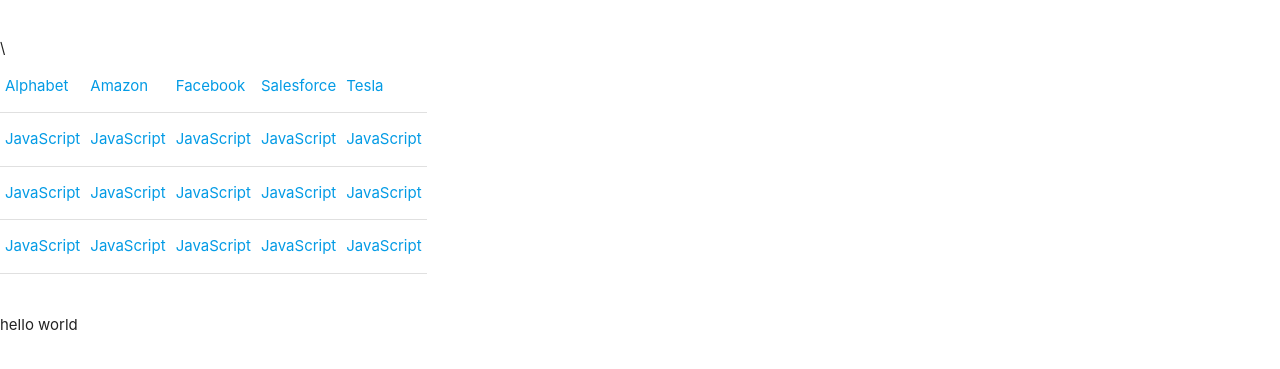
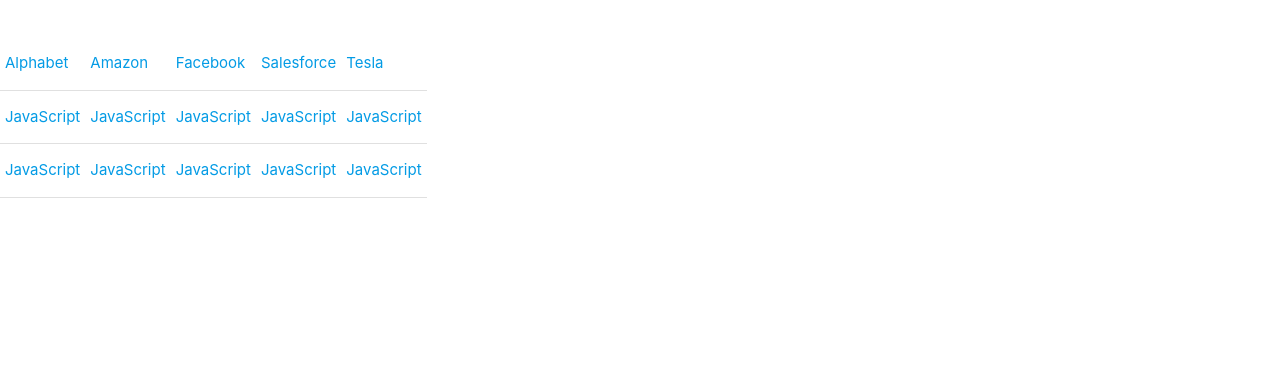
Before and after one commit to nhezrony/pro3test, a website: page public/index.html in a window 1280 px wide. Shown: the part 151-520 px from the top of the page. Drawn offline with nearby package versions, Linux system fonts and the light colour scheme.

```diff
--- a/public/index.html
+++ b/public/index.html
@@ -47,7 +47,8 @@
                 </div>
             </div>
         </div>
-    </div>\
+    </div>
+
 
 
 
@@ -55,11 +56,7 @@
     <div class="row">
         <div class="col s4">
             <div class="row">
-
-
                 <table>
-
-
                     <tbody>
                         <tr>
                             <td>
@@ -112,47 +109,12 @@
                                 <a href="collapsible.html">JavaScript</a>
                             </td>
                         </tr>
-                        <tr>
-                            <td>
-                                <a href="collapsible.html">JavaScript</a>
-                            </td>
-                            <td>
-                                <a href="collapsible.html">JavaScript</a>
-                            </td>
-                            <td>
-                                <a href="collapsible.html">JavaScript</a>
-                            </td>
-                            <td>
-                                <a href="collapsible.html">JavaScript</a>
-                            </td>
-                            <td>
-                                <a href="collapsible.html">JavaScript</a>
-                            </td>
-                        </tr>
                     </tbody>
                 </table>
-
-
-
-
-
-
-
-
-
-
-
             </div>
         </div>
     </div>
 
-
-
-
-
-
-
-    <div class="a">hello world</div>
 
 
     <!-- Compiled and minified JavaScript -->
```
Also changed, not shown: public/images/Alphabet.jpeg (added), public/images/Facebook.png (added), public/images/Salesforce.png (added), public/images/amazon.png (added), public/images/tesla.png (added), 4 other files.
